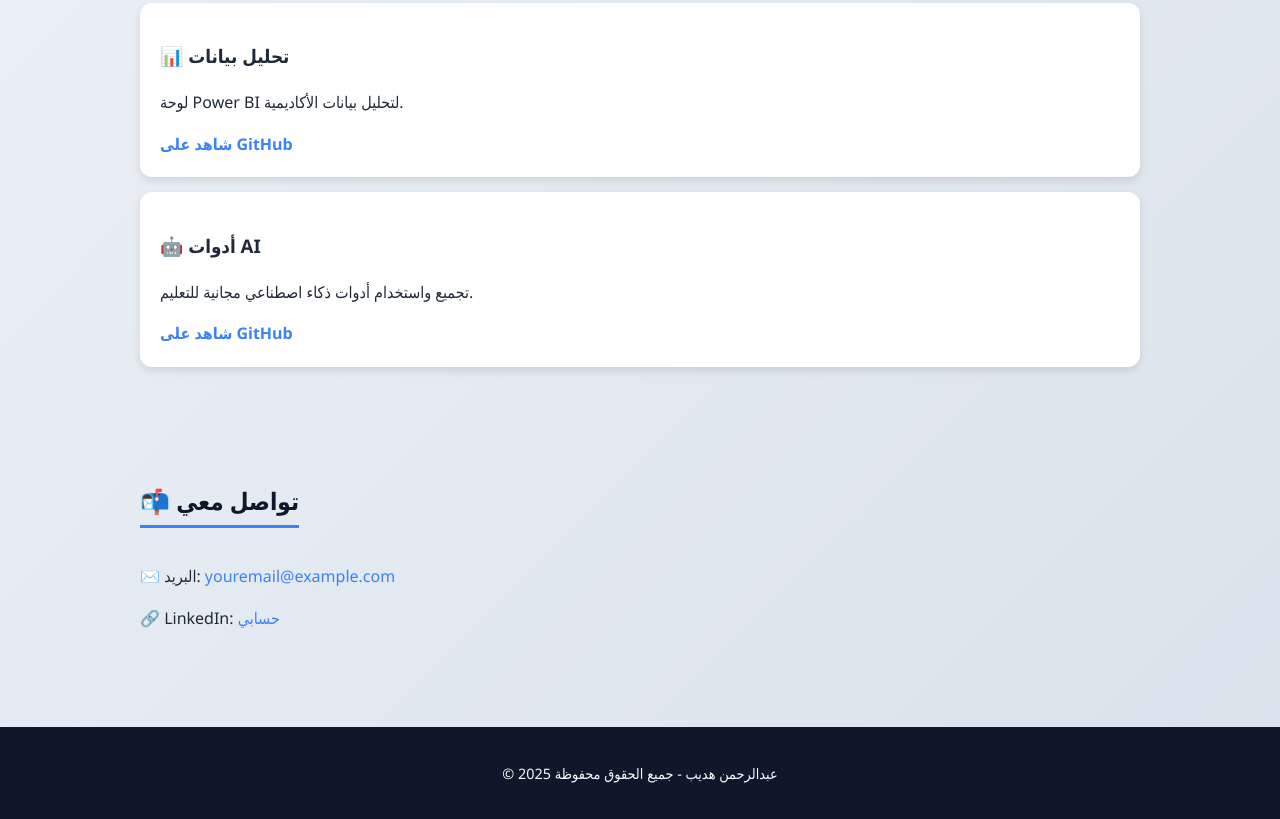
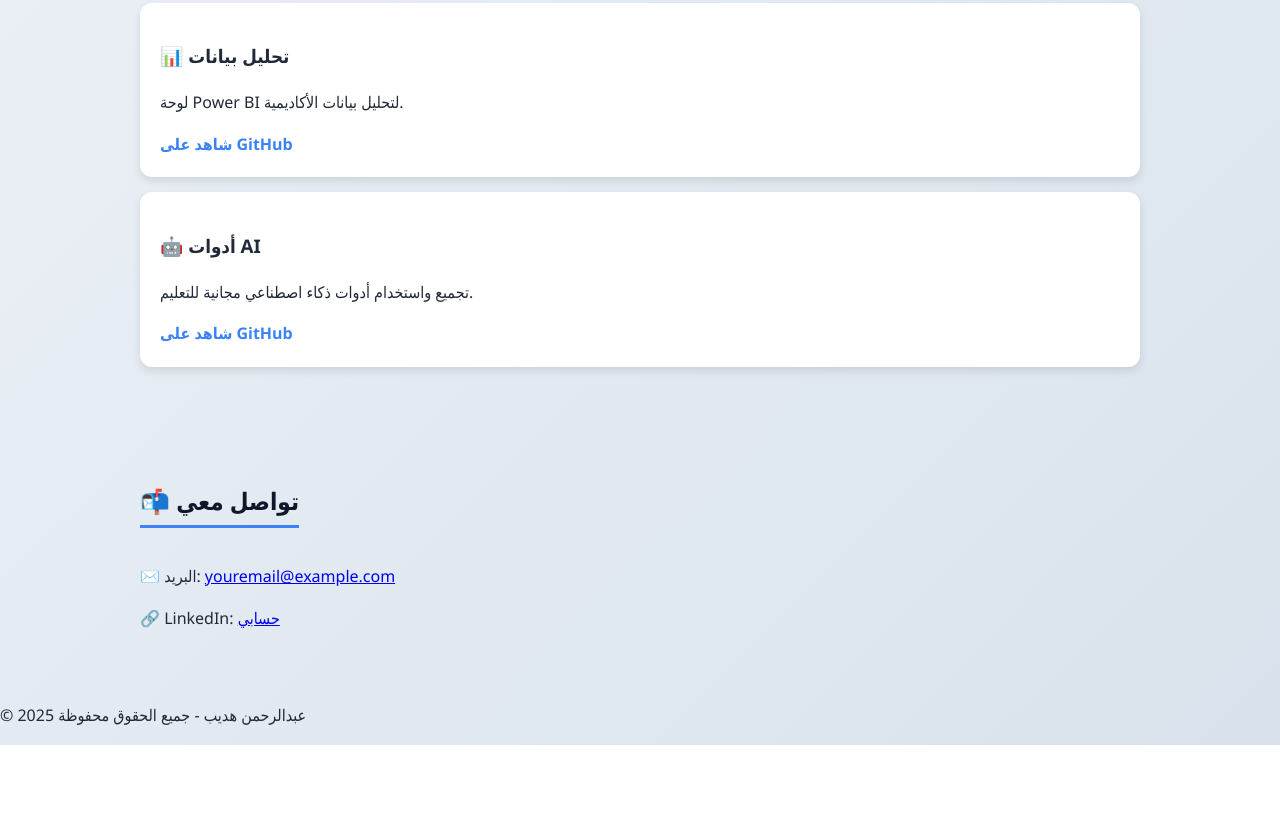
Before and after one commit to abdalrahmanhdaib/3bdalr7man, a plain HTML site: page index.html in a window 1280 px wide. Shown: the part 756-1575 px from the top of the page. After the commit the page ends 1501 px from the top, so only its background shows below. Drawn offline with Linux system fonts and the light colour scheme.

Commit message:
Update style.css

```diff
--- a/style.css
+++ b/style.css
@@ -1,4 +1,3 @@
-/* الخطوط الأساسية */
 body {
   font-family: 'Segoe UI', Tahoma, Geneva, Verdana, sans-serif;
   margin: 0;
@@ -8,7 +7,6 @@ body {
   line-height: 1.6;
 }
 
-/* الهيدر */
 header {
   background: #0f172a;
   color: #f8fafc;
@@ -28,14 +26,12 @@ header p {
   color: #cbd5e1;
 }
 
-/* الأقسام */
 section {
   padding: 40px 20px;
   max-width: 1000px;
   margin: auto;
 }
 
-/* العناوين */
 h2 {
   color: #0f172a;
   border-bottom: 3px solid #3b82f6;
@@ -44,7 +40,6 @@ h2 {
   margin-bottom: 20px;
 }
 
-/* المشاريع */
 .project {
   background: #fff;
   padding: 20px;
@@ -63,28 +58,3 @@ h2 {
   color: #3b82f6;
   text-decoration: none;
   font-weight: bold;
-}
-
-.project a:hover {
-  text-decoration: underline;
-}
-
-/* تواصل */
-#contact a {
-  color: #3b82f6;
-  text-decoration: none;
-}
-
-#contact a:hover {
-  text-decoration: underline;
-}
-
-/* الفوتر */
-footer {
-  text-align: center;
-  background: #0f172a;
-  color: #f8fafc;
-  padding: 20px;
-  margin-top: 40px;
-  font-size: 0.9em;
-}
```
